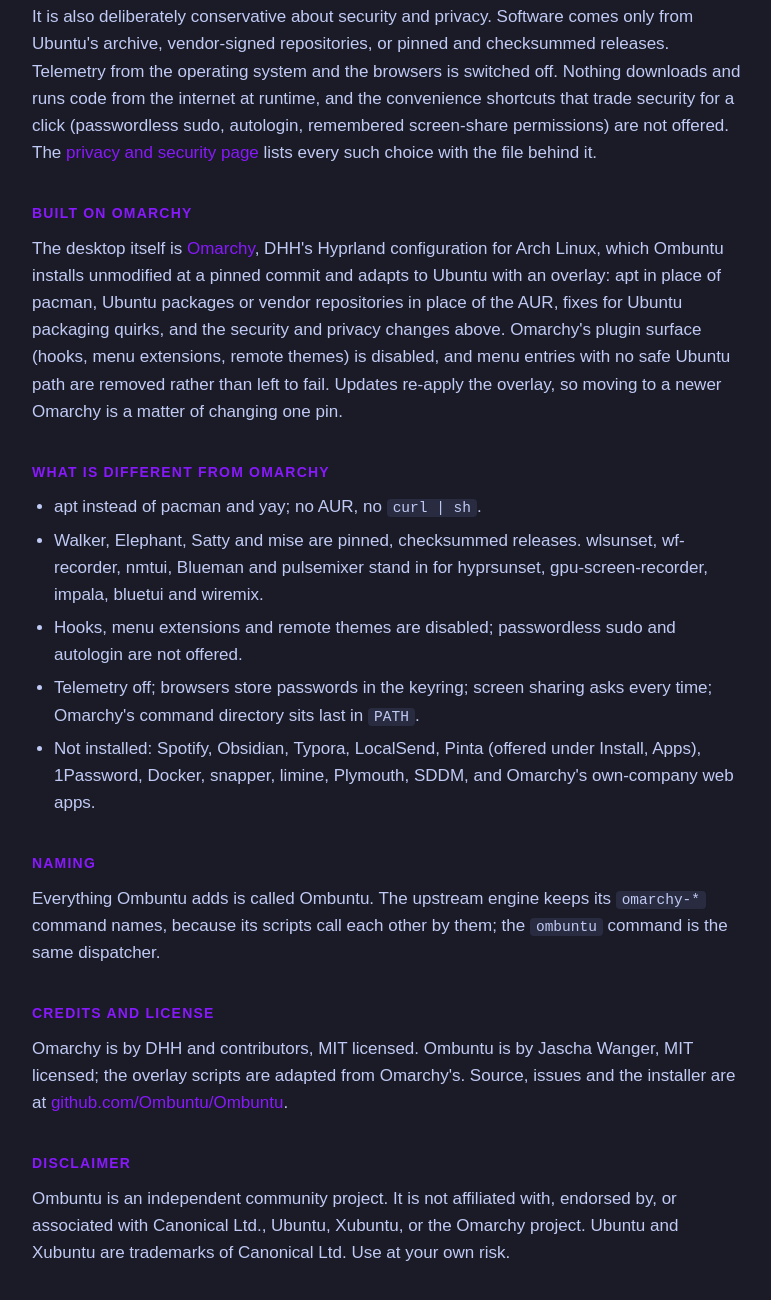
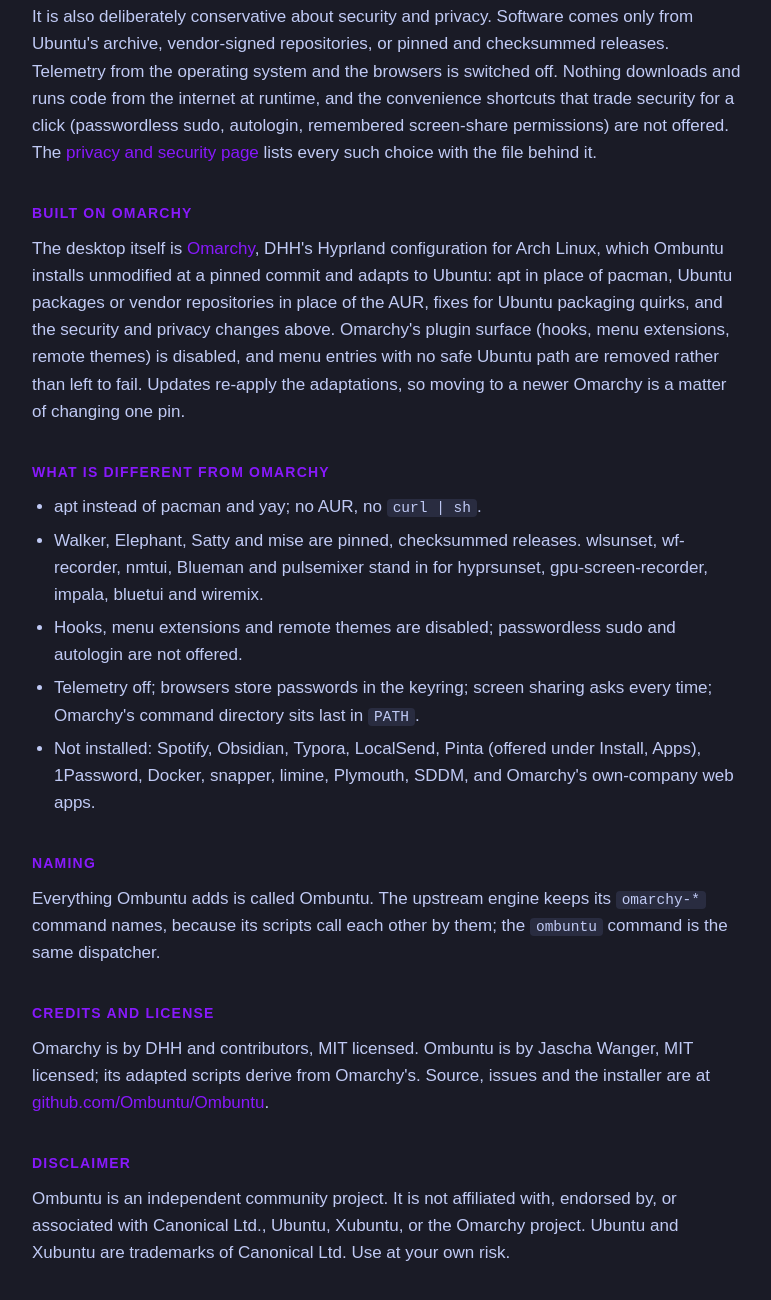
Before and after one commit to Ombuntu/Ombuntu, a plain HTML site: page docs/about.html in a window 1280 px wide. Shown: the part 352-1652 px from the top of the page, without its empty margins (252-1023 px from the left). Drawn offline with Linux system fonts and the light colour scheme.

Commit message:
Wording: Ombuntu's adaptations, not an Omarchy overlay

```diff
--- a/docs/about.html
+++ b/docs/about.html
@@ -20,7 +20,7 @@
 <p>Ombuntu is a pre-configured desktop for Ubuntu 26.04: a tiling window manager (Hyprland), a launcher, a status bar, a lock screen, themes, and one menu that installs software and changes settings, all set up to work together the moment you log in. It is keyboard-driven, fast, and opinionated so you do not have to assemble it yourself.</p>
 <p>It is also deliberately conservative about security and privacy. Software comes only from Ubuntu's archive, vendor-signed repositories, or pinned and checksummed releases. Telemetry from the operating system and the browsers is switched off. Nothing downloads and runs code from the internet at runtime, and the convenience shortcuts that trade security for a click (passwordless sudo, autologin, remembered screen-share permissions) are not offered. The <a href="privacy.html">privacy and security page</a> lists every such choice with the file behind it.</p>
 <h2>Built on Omarchy</h2>
-<p>The desktop itself is <a href="https://omarchy.org">Omarchy</a>, DHH's Hyprland configuration for Arch Linux, which Ombuntu installs unmodified at a pinned commit and adapts to Ubuntu with an overlay: apt in place of pacman, Ubuntu packages or vendor repositories in place of the AUR, fixes for Ubuntu packaging quirks, and the security and privacy changes above. Omarchy's plugin surface (hooks, menu extensions, remote themes) is disabled, and menu entries with no safe Ubuntu path are removed rather than left to fail. Updates re-apply the overlay, so moving to a newer Omarchy is a matter of changing one pin.</p>
+<p>The desktop itself is <a href="https://omarchy.org">Omarchy</a>, DHH's Hyprland configuration for Arch Linux, which Ombuntu installs unmodified at a pinned commit and adapts to Ubuntu: apt in place of pacman, Ubuntu packages or vendor repositories in place of the AUR, fixes for Ubuntu packaging quirks, and the security and privacy changes above. Omarchy's plugin surface (hooks, menu extensions, remote themes) is disabled, and menu entries with no safe Ubuntu path are removed rather than left to fail. Updates re-apply the adaptations, so moving to a newer Omarchy is a matter of changing one pin.</p>
 <h2>What is different from Omarchy</h2>
 <ul>
 <li>apt instead of pacman and yay; no AUR, no <code>curl | sh</code>.</li>
@@ -32,7 +32,7 @@
 <h2>Naming</h2>
 <p>Everything Ombuntu adds is called Ombuntu. The upstream engine keeps its <code>omarchy-*</code> command names, because its scripts call each other by them; the <code>ombuntu</code> command is the same dispatcher.</p>
 <h2>Credits and license</h2>
-<p>Omarchy is by DHH and contributors, MIT licensed. Ombuntu is by Jascha Wanger, MIT licensed; the overlay scripts are adapted from Omarchy's. Source, issues and the installer are at <a href="https://github.com/Ombuntu/Ombuntu">github.com/Ombuntu/Ombuntu</a>.</p>
+<p>Omarchy is by DHH and contributors, MIT licensed. Ombuntu is by Jascha Wanger, MIT licensed; its adapted scripts derive from Omarchy's. Source, issues and the installer are at <a href="https://github.com/Ombuntu/Ombuntu">github.com/Ombuntu/Ombuntu</a>.</p>
 <h2>Disclaimer</h2>
 <p>Ombuntu is an independent community project. It is not affiliated with, endorsed by, or associated with Canonical Ltd., Ubuntu, Xubuntu, or the Omarchy project. Ubuntu and Xubuntu are trademarks of Canonical Ltd. Use at your own risk.</p>
 
```
Also changed, not shown: docs/faq.html (+2 -2 lines), 9 other files.
